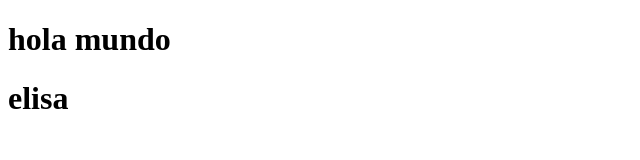
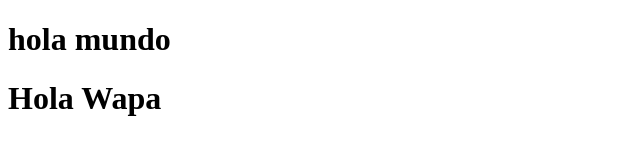
Before and after one commit to Eliissa/Primer, a plain HTML site: page index.html in a window 1280 px wide. Shown: the whole page, without its empty margins (0-640 px from the left). Drawn offline with Linux system fonts and the light colour scheme.

Commit message:
asdasdasd

```diff
--- a/index.html
+++ b/index.html
@@ -6,6 +6,6 @@
 </head>
 <body>
 <h1>hola mundo<h1>
-    elisa
+    Hola Wapa
 </body>
 </html>
```
